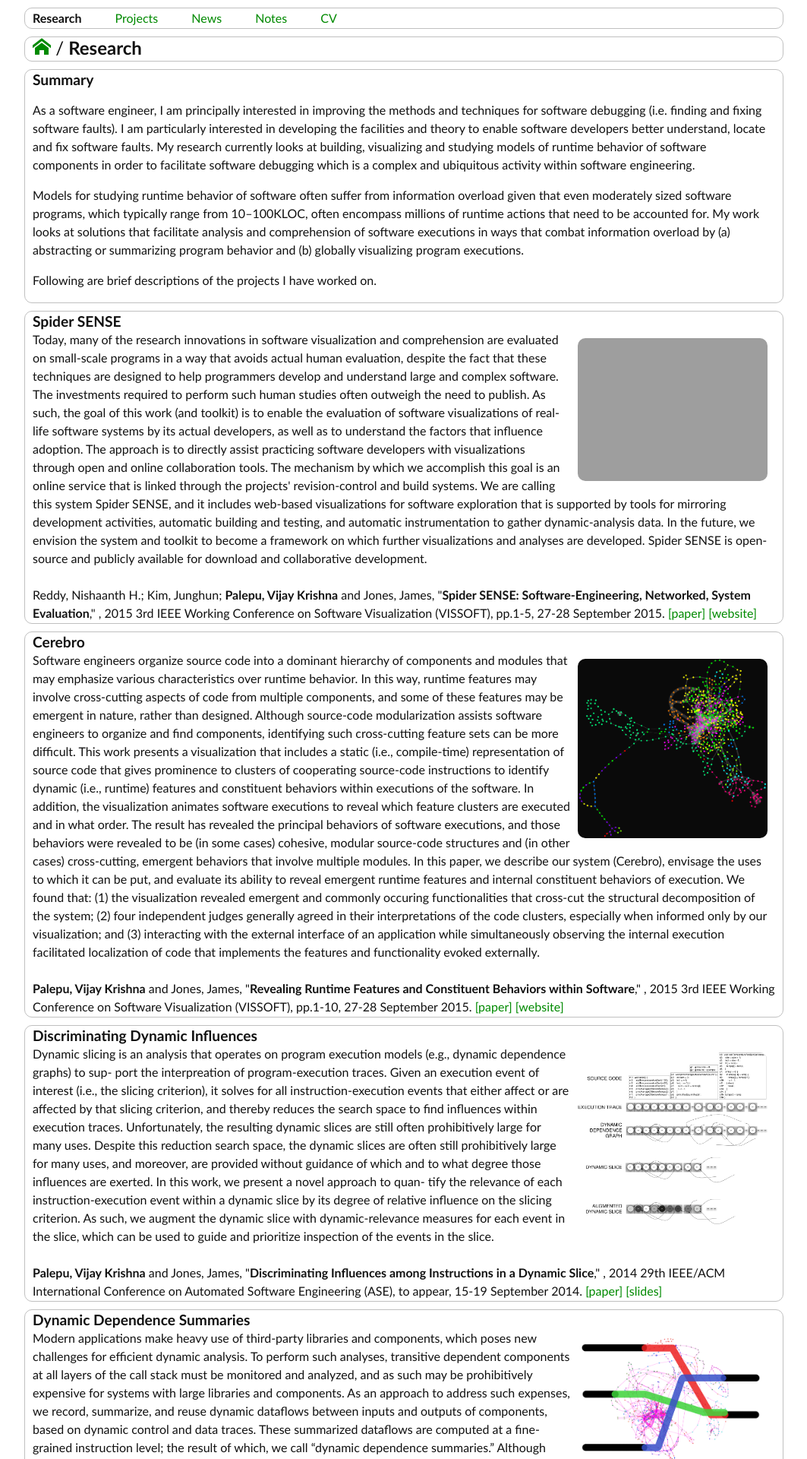
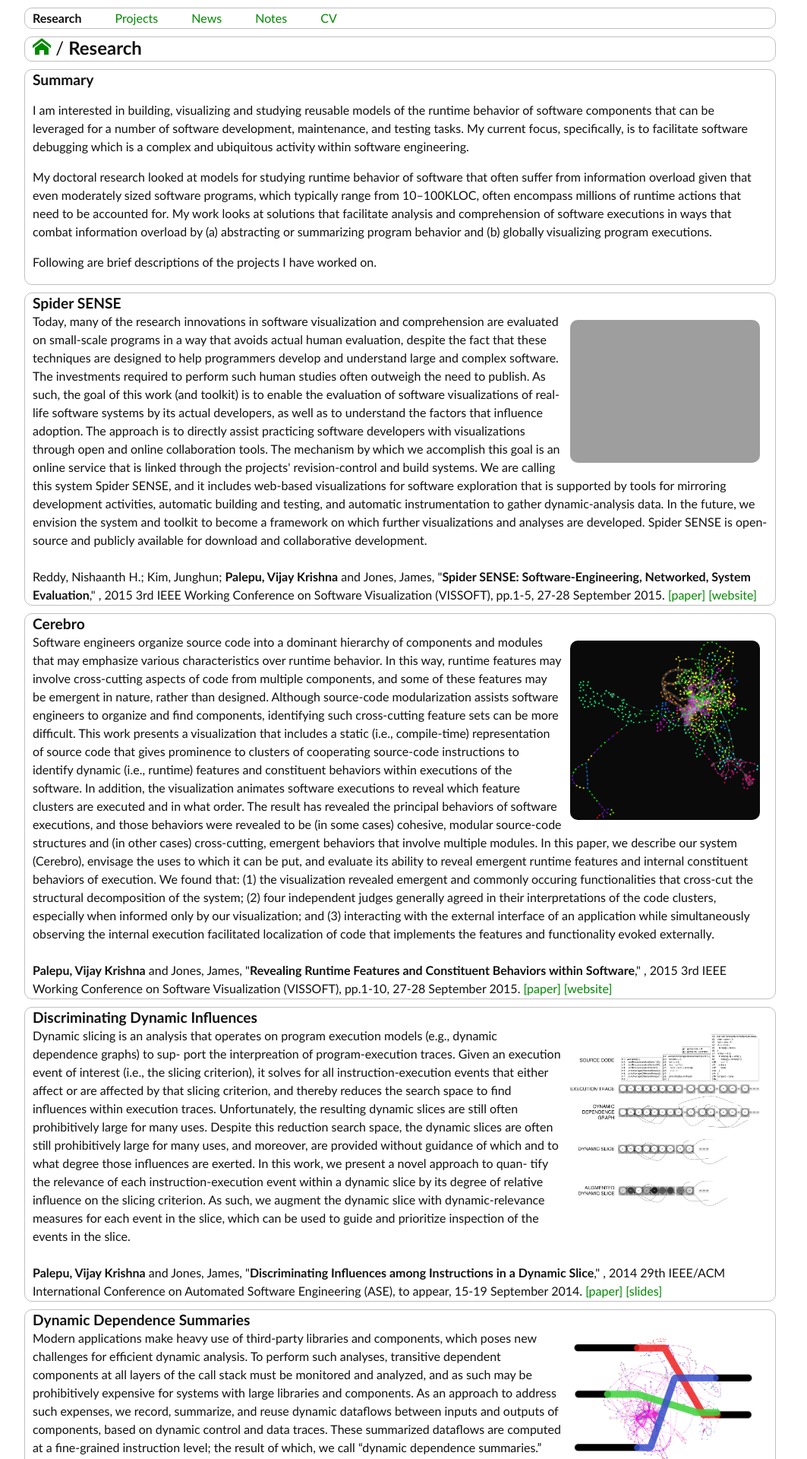
Before and after one commit to VijayKrishna/vijaykrishna.github.io, a Jekyll site: the page built from research.html, in a window 1280 px wide. Shown: the top 1920 px of the page at 76% size, without its empty margins (108-1171 px from the left). Built offline with Jekyll 4.4.1, drawn with Linux system fonts in a browser that asks for light colours; some web fonts are replaced.

Commit message:
Notice: Work in progress.

```diff
--- a/_layouts/default.html
+++ b/_layouts/default.html
@@ -61,12 +61,16 @@
     <div class="plain stretch" style="padding-bottom:5px">
       {% if page.title == "Vijay Krishna Palepu" %}
         <span class="huge">Vijay Krishna <b>Palepu</b></span>
-        <span class="tiny">
-          &bull; vpalepu [at] uci [dot] edu &bull;
-          5243 Bren Hall,
-          <a href="http://www.spideruci.org" target="_blank">Spider Lab</a>,
-          <a href="http://www.uci.edu/" target="_blank">University of California, Irvine</a>, CA 92697-3440
-        </span>
+          <small>
+            <a href="https://bitbucket.com/vpalepu" target="_blank">@<b>bitbucket</b>.com</a> &bull;
+            <a href="http://www.linkedin.com/in/palepuvijaykrishna" target="_blank">@Linked<b>in</b></a> &bull;
+            <a href="http://instagram.com/vpalepu" target="_blank">@Instagram</a> &bull;
+            <a href="https://medium.com/@vkrishnapalepu" target="_blank">@medium</a> &bull;
+            <a href="http://stackoverflow.com/users/1481262/vijay">@stack<b>overflow</b></a> &bull;
+            <a href="https://github.com/VijayKrishna">@<b>github</b>.com</a>
+            <br>
+            <!-- Background Photo: <a href="{{ site.url }}/images/mt-rainier.JPG" target="_blank">Mt. Ranier</a>, © Vijay Krishna Palepu, 2015 -->
+          </small>
       {% elsif page.title contains " - Vijay Krishna Palepu" %}
         {% if page.title == "CV - Vijay Krishna Palepu" %}
           <span class="huge">
--- a/css/screen.css
+++ b/css/screen.css
@@ -44,7 +44,7 @@
   /*font-family: 'AvenirNextLTW01-Regular', Helvetica, sans-serif*/
   font-size:1em;
   line-height:1.5em;
-  background:#ffffff;
+  background:white;
   /*background-image: url({{ site.url }}/images/grains_of_sand.JPG);*/
   /*background-image: url({{ site.url }}/images/DSC_0919a.jpg);*/
   /*background-image: url({{ site.url }}/images/mt-rainier.JPG);*/
@@ -219,8 +219,10 @@
 }
 
 div.plain {
+  /*float:right;*/
   width:auto;
-  margin-right:0px; margin-bottom:10px;
+  margin-right:10px; margin-bottom:10px;
+  margin-left:0px;
   /*background-color:#FFF; */
   background-color:rgba(255, 255, 255, 1);
   color:#111;
@@ -230,7 +232,7 @@
   /*border-right-color: silver; border-right-width: 2px;*/
   /*padding-left:12.5px; padding-right:12.5px; padding-bottom:1px; padding-top:1px;*/
   padding-left:10px; padding-right:10px; padding-bottom:1px; padding-top:1px;
-  overflow:hidden
+  overflow:hidden;
 
 }
 
--- a/research.html
+++ b/research.html
@@ -5,8 +5,8 @@
 
 <div class='plain stretch'>
 	<strong class="big">Summary</strong><br>
-	<p>As a software engineer, I am principally interested in improving the methods and techniques for software debugging (i.e. finding and fixing software faults). I am particularly interested in  developing the facilities and theory to enable software developers better understand, locate and fix software faults. My research currently looks at building, visualizing and studying models of runtime behavior of software components in order to facilitate software debugging which is a complex and ubiquitous activity within software engineering.</p>
-	<p>Models for studying runtime behavior of software often suffer from information overload given that even moderately sized software programs, which typically range from 10–100KLOC, often encompass millions of runtime actions that need to be accounted for. My work looks at solutions that facilitate analysis and comprehension of software executions in ways that combat information overload by (a) abstracting or summarizing program behavior and (b) globally visualizing program executions.</p>
+	<p>I am interested in building, visualizing and studying reusable models of the runtime behavior of software components that can be leveraged for a number of software development, maintenance, and testing tasks. My current focus, specifically, is to facilitate software debugging which is a complex and ubiquitous activity within software engineering.</p>
+	<p>My doctoral research looked at models for studying runtime behavior of software that often suffer from information overload given that even moderately sized software programs, which typically range from 10–100KLOC, often encompass millions of runtime actions that need to be accounted for. My work looks at solutions that facilitate analysis and comprehension of software executions in ways that combat information overload by (a) abstracting or summarizing program behavior and (b) globally visualizing program executions.</p>
 	<p>Following are brief descriptions of the projects I have worked on.</p>
 </div>
 
```
Also changed, not shown: index.html (+9 -15 lines).
